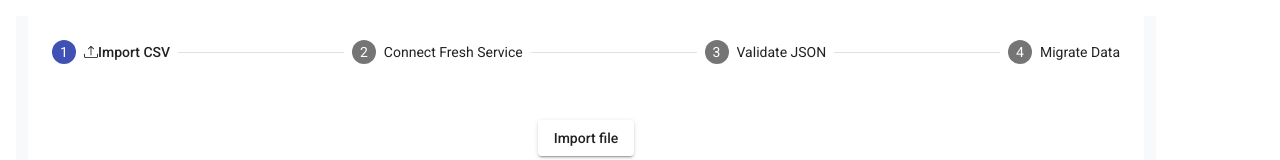
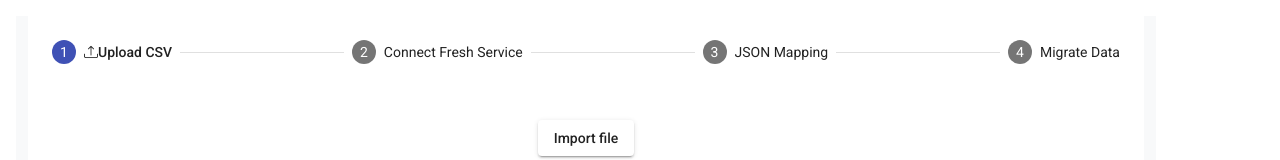
Before and after one commit to vikram-apiplatform/freshservice, an Angular app: page / in a window 1280 px wide. Shown: the top 160 px of the page. Built offline with nearby package versions, Linux system fonts and the light colour scheme.

Commit message:
Update app.component.html

```diff
--- a/src/app/app.component.html
+++ b/src/app/app.component.html
@@ -1,7 +1,7 @@
 <div class="container" style="background-color: #f8f9fa; margin: 1rem;">
   <mat-stepper #stepper>
     <mat-step>
-      <ng-template matStepLabel><i class="bi bi-upload"></i>Import CSV</ng-template>
+      <ng-template matStepLabel><i class="bi bi-upload"></i>Upload CSV</ng-template>
       <div class="col-12" style="text-align: center;margin-top: 2rem;">
         <button mat-raised-button (click)="uploadFile()">
           Import file
@@ -12,7 +12,7 @@
       <ng-template matStepLabel>Connect Fresh Service</ng-template>
     </mat-step>
     <mat-step>
-      <ng-template matStepLabel>Validate JSON</ng-template>
+      <ng-template matStepLabel>JSON Mapping</ng-template>
     </mat-step>
     <mat-step>
       <ng-template matStepLabel>Migrate Data</ng-template>
```
